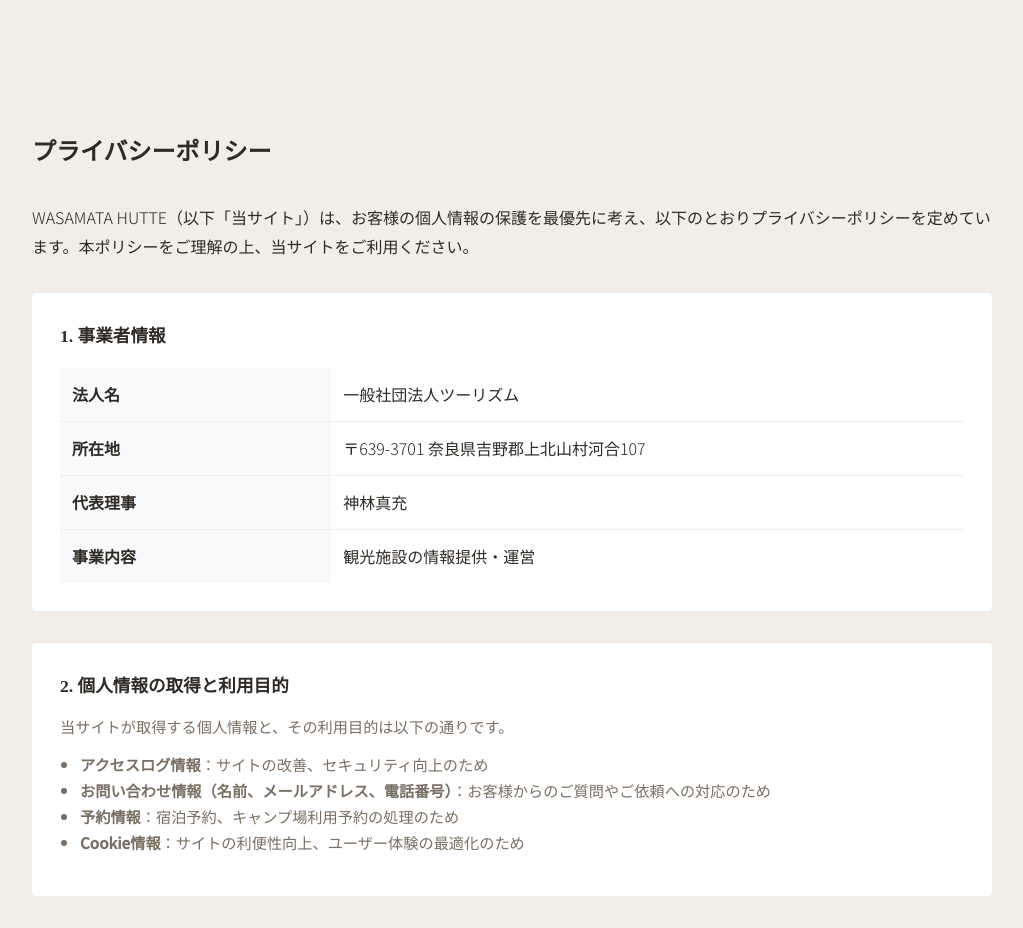
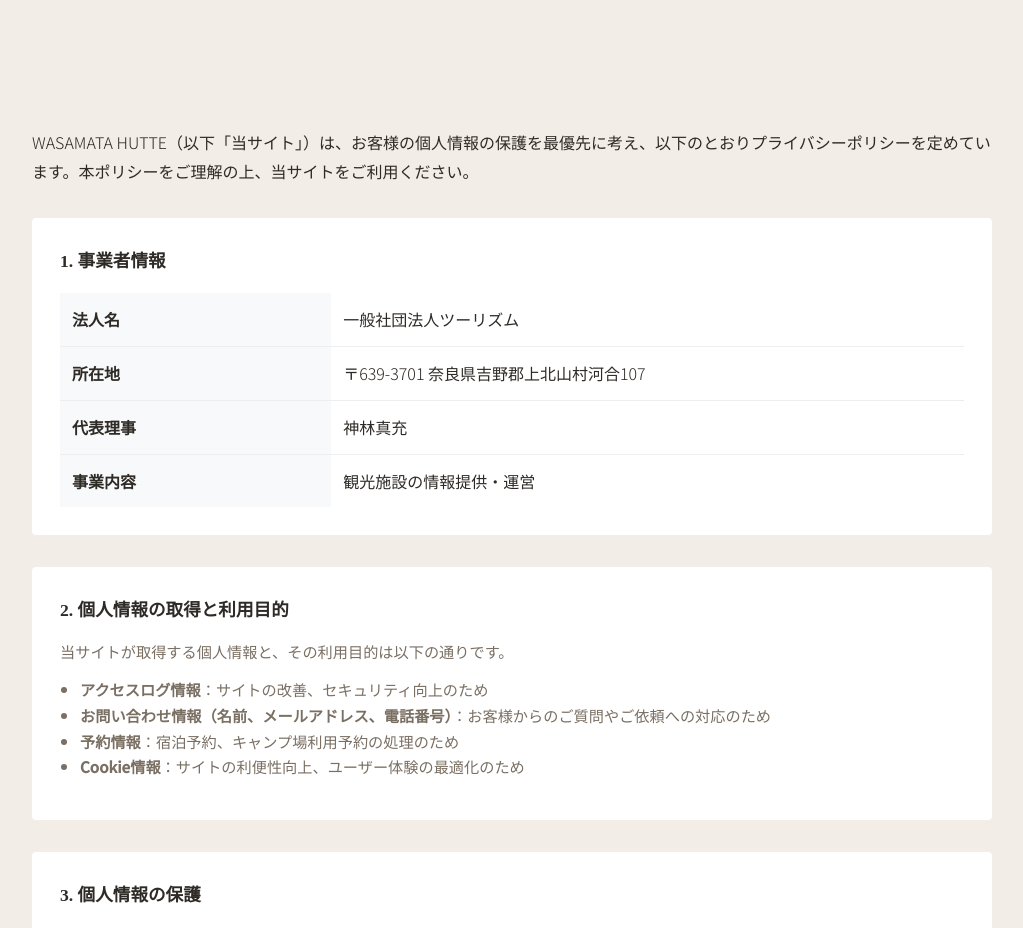
Before and after one commit to Yukio223/wasamata_renewal-, a plain HTML site: page privacy-policy.html in a window 1280 px wide. Shown: the part 920-1848 px from the top of the page, without its empty margins (128-1151 px from the left). Drawn offline with nearby package versions, Linux system fonts and the light colour scheme; a web font is replaced by a local one.

Commit message:
修正: プライバシーポリシーページ h1 タイトルを削除（セクションラベルで対応）

```diff
--- a/privacy-policy.html
+++ b/privacy-policy.html
@@ -85,7 +85,6 @@
 
       <div style="margin: 48px 0;">
         <div style="display: grid; gap: 32px;">
-        <h1>プライバシーポリシー</h1>
 
         <p>WASAMATA HUTTE（以下「当サイト」）は、お客様の個人情報の保護を最優先に考え、以下のとおりプライバシーポリシーを定めています。本ポリシーをご理解の上、当サイトをご利用ください。</p>
 
```
